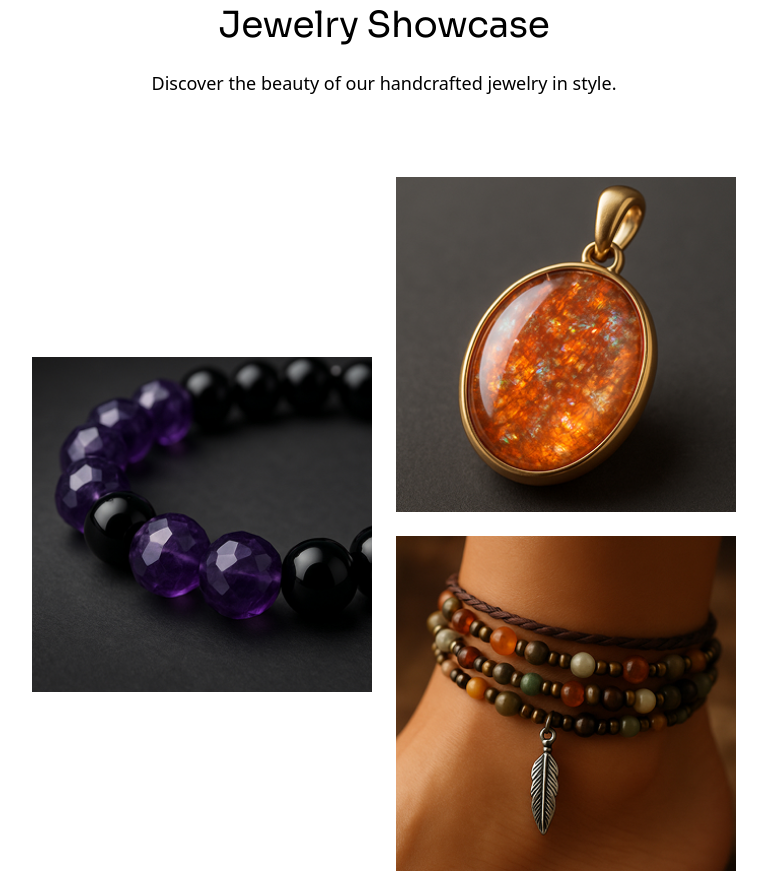
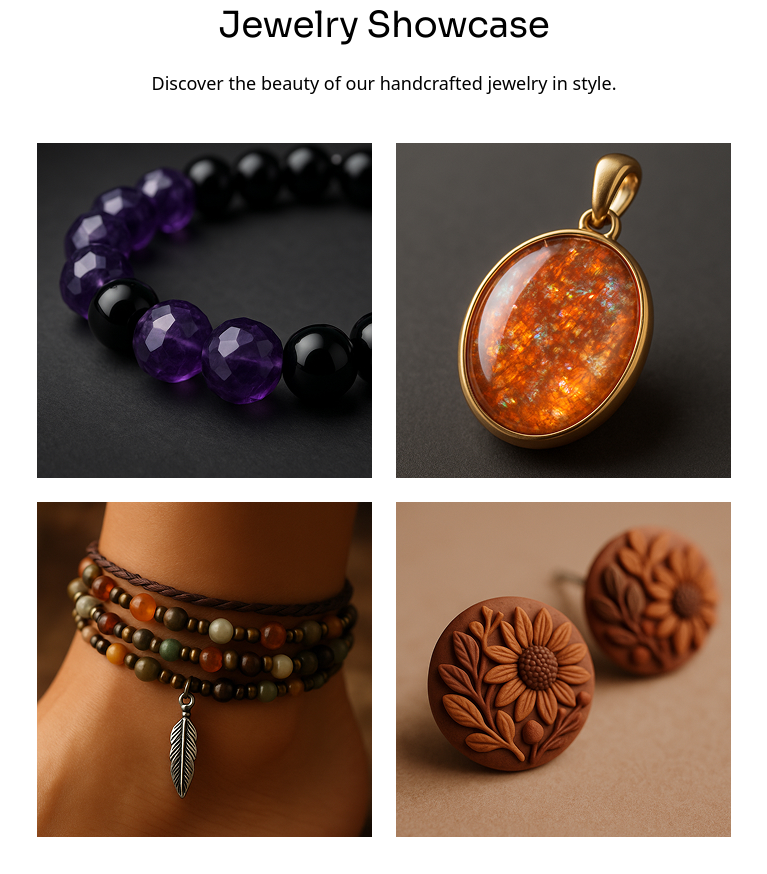
Before and after one commit to YuriyMBoyko/hmj-team-project, a website built with Vite: page src/index.html in a window 1280 px wide. Shown: the part 2919-3793 px from the top of the page, without its empty margins (256-1023 px from the left). Built offline with nearby package versions, Linux system fonts and the light colour scheme; files whose address does not match are found by name.

Commit message:
gallery branch tablet edit

```diff
--- a/src/css/gallery.css
+++ b/src/css/gallery.css
@@ -29,16 +29,16 @@
   text-align: center;
 }
 
-.gallery-list {
+.gallery-columns {
   display: flex;
   flex-direction: column;
   align-items: center;
   justify-content: center;
   gap: 16px;
-  width: 100%;
+  height: auto;
 }
 
-.gallery-item {
+.column {
   display: flex;
   align-items: center;
   justify-content: flex-start;
@@ -48,7 +48,9 @@
   height: 335px;
 }
 
-.gallery-image {
+.column img {
+  width: 100%;
+  height: auto;
   object-fit: cover;
 }
 
@@ -57,19 +59,27 @@
     gap: 80px;
   }
 
-  .gallery-list {
-    display: grid;
-    grid-template-columns: repeat(2, 1fr);
+  .gallery-columns {
+    display: flex;
     gap: 24px;
+    height: 626px;
   }
 
-  .gallery-list .gallery-item:nth-child(1),
-  .gallery-list .gallery-item:nth-child(4) {
-    grid-row: span 2;
+  .column {
+    display: flex;
+    flex-direction: row;
+    gap: 24px;
+    flex: 1;
   }
 
-  .gallery-image {
+  .column img {
+    object-fit: cover;
     width: 100%;
     height: 100%;
+    flex: 1;
+  }
+
+  .column img.big {
+    flex: 2;
   }
 }
--- a/src/partials/gallery.html
+++ b/src/partials/gallery.html
@@ -6,10 +6,10 @@
         Discover the beauty of our handcrafted jewelry in style.
       </p>
     </div>
-    <ul class="gallery-list">
-      <li class="gallery-item">
+    <ul class="gallery-columns">
+      <li class="column">
         <img
-          class="gallery-image"
+          class="gallery-image big"
           src="./img/gallery/purple-beads.jpg"
           srcset="
             ./img/gallery/purple-beads.jpg    1x,
@@ -17,8 +17,6 @@
           "
           alt="A purple beads"
         />
-      </li>
-      <li class="gallery-item">
         <img
           class="gallery-image"
           src="./img/gallery/orange-keychain.jpg"
@@ -29,7 +27,7 @@
           alt="An orange keychain"
         />
       </li>
-      <li class="gallery-item">
+      <li class="column">
         <img
           class="gallery-image"
           src="./img/gallery/necklace.jpg"
@@ -39,10 +37,8 @@
           "
           alt="A necklace"
         />
-      </li>
-      <li class="gallery-item">
         <img
-          class="gallery-image"
+          class="gallery-image big"
           src="./img/gallery/sunflower-thing.jpg"
           srcset="
             ./img/gallery/sunflower-thing.jpg    1x,
```
